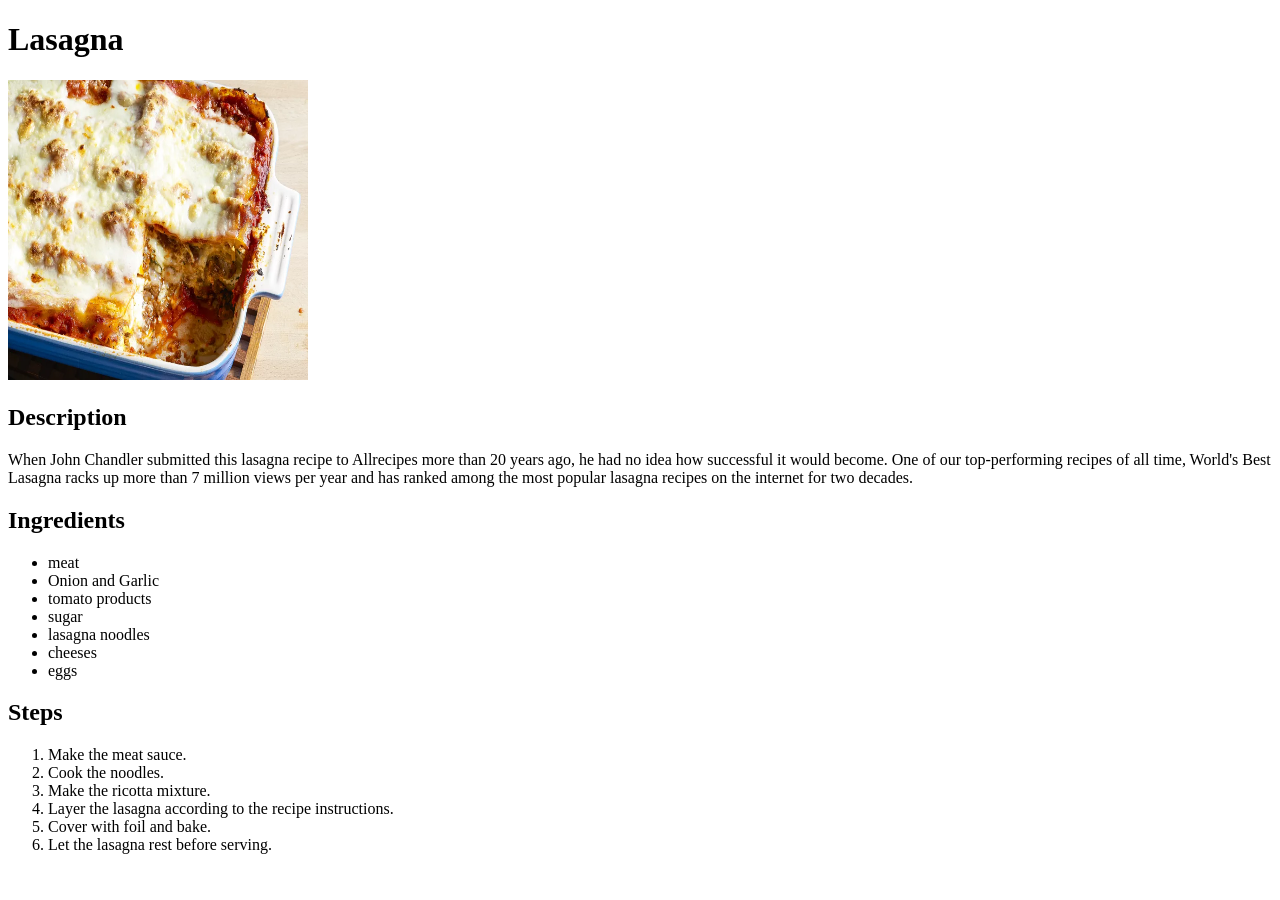
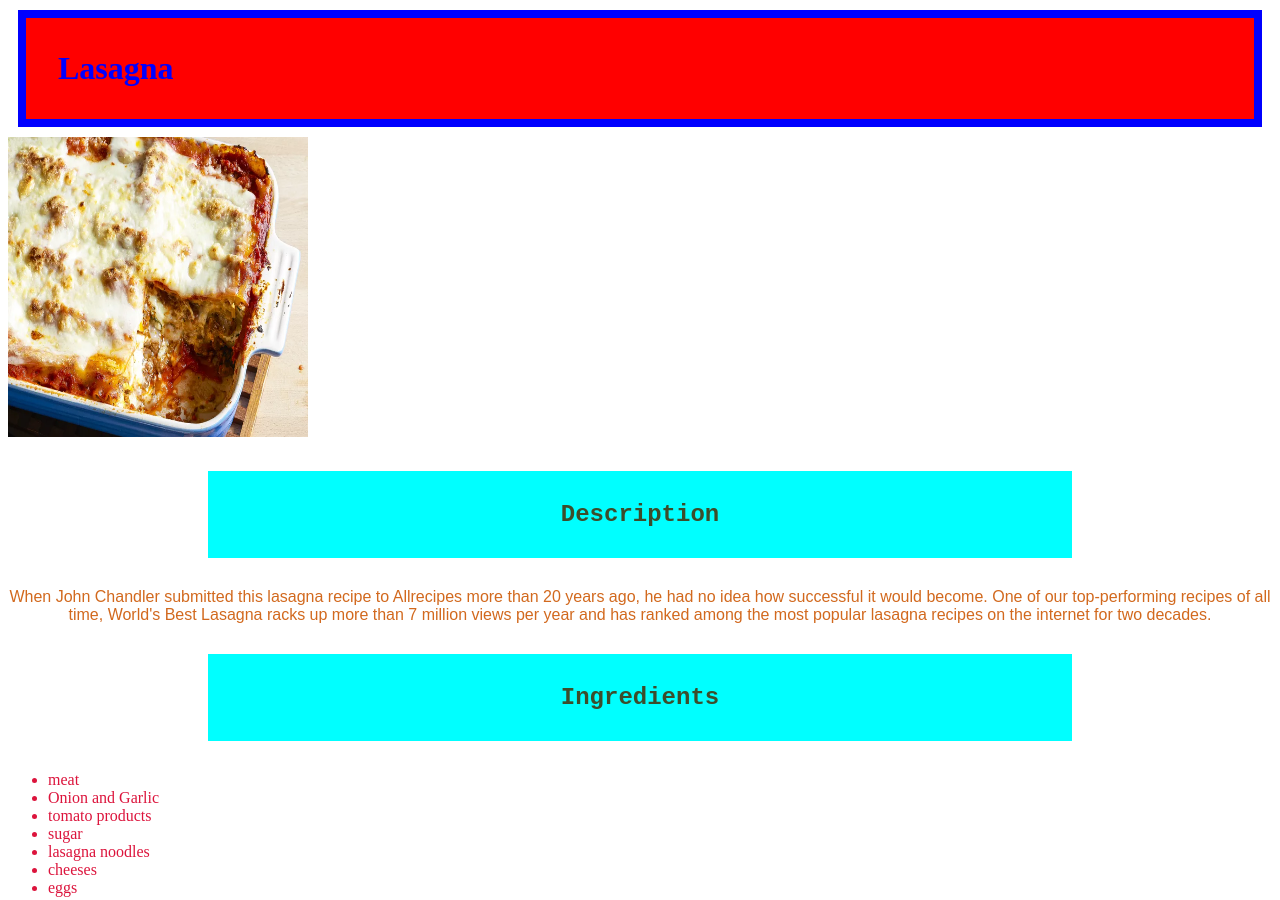
Before and after one commit to goldenpants3/odin-recipes, a plain HTML site: page recipes/lasagna.html in a window 1280 px wide. Shown: the top 900 px of the page. Before the commit the page ends 870 px from the top, so only its background shows below. Drawn offline with Linux system fonts and the light colour scheme.

Commit message:
add borders, margins, and padding
I just learned abaout borders, margins, and padding,
so I added various styles to my new webpage and now
it looks way different!

```diff
--- a/recipes/lasagna.html
+++ b/recipes/lasagna.html
@@ -4,6 +4,7 @@
     <meta charset="UTF-8">
     <meta name="viewport" content="width=device-width, initial-scale=1.0">
     <title>Document</title>
+    <link rel="stylesheet" href="../styles.css">
 </head>
 <body>
     <h1>
--- a/styles.css
+++ b/styles.css
@@ -3,18 +3,26 @@ h1 {
     background-color: red;
     size: 32px;
     font-weight: bold;
+    padding: 32px;
+    border-width: 8px;
+    border-color: blue;
+    border-style: solid;
+    margin: 10px;
 }
 
 h2 {
     text-align: center;
     background-color: aqua;
-    color: chartreuse;
+    color: rgb(60, 77, 43);
     font-family: 'Courier New', Courier, monospace;
+    margin: 30px 200px;
+    padding: 30px 60px;
 }
 
 p {
     color: chocolate;
     font-family: Arial, Helvetica, sans-serif;
+    text-align: center;
 }
 
 ol {
@@ -23,6 +31,5 @@ ol {
 }
 
 ul {
-   text-align: right;
    color: crimson;
 }
```
Also changed, not shown: recipes/linguine.html (+1 -0 lines), recipes/spaghetti.html (+1 -0 lines).
